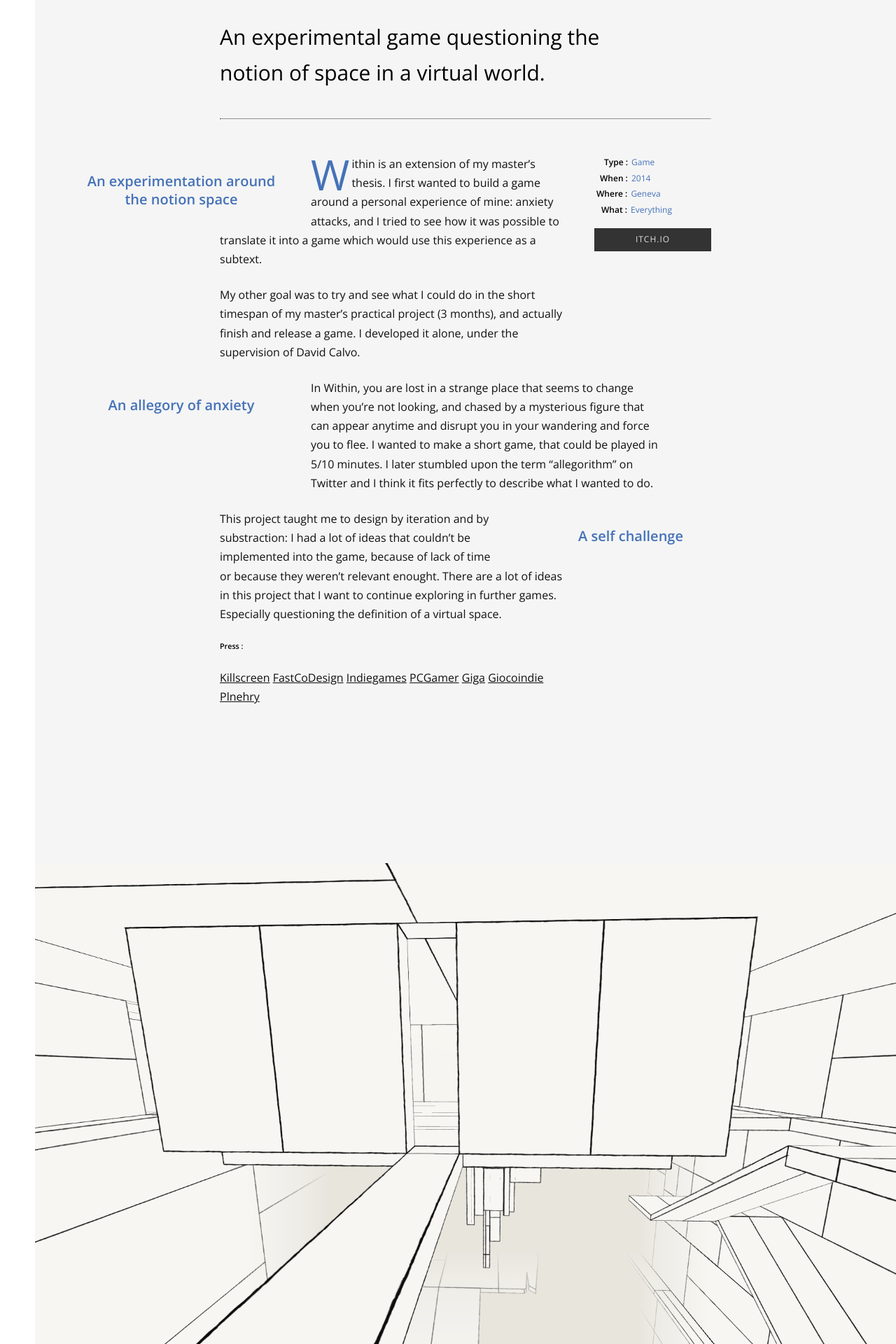
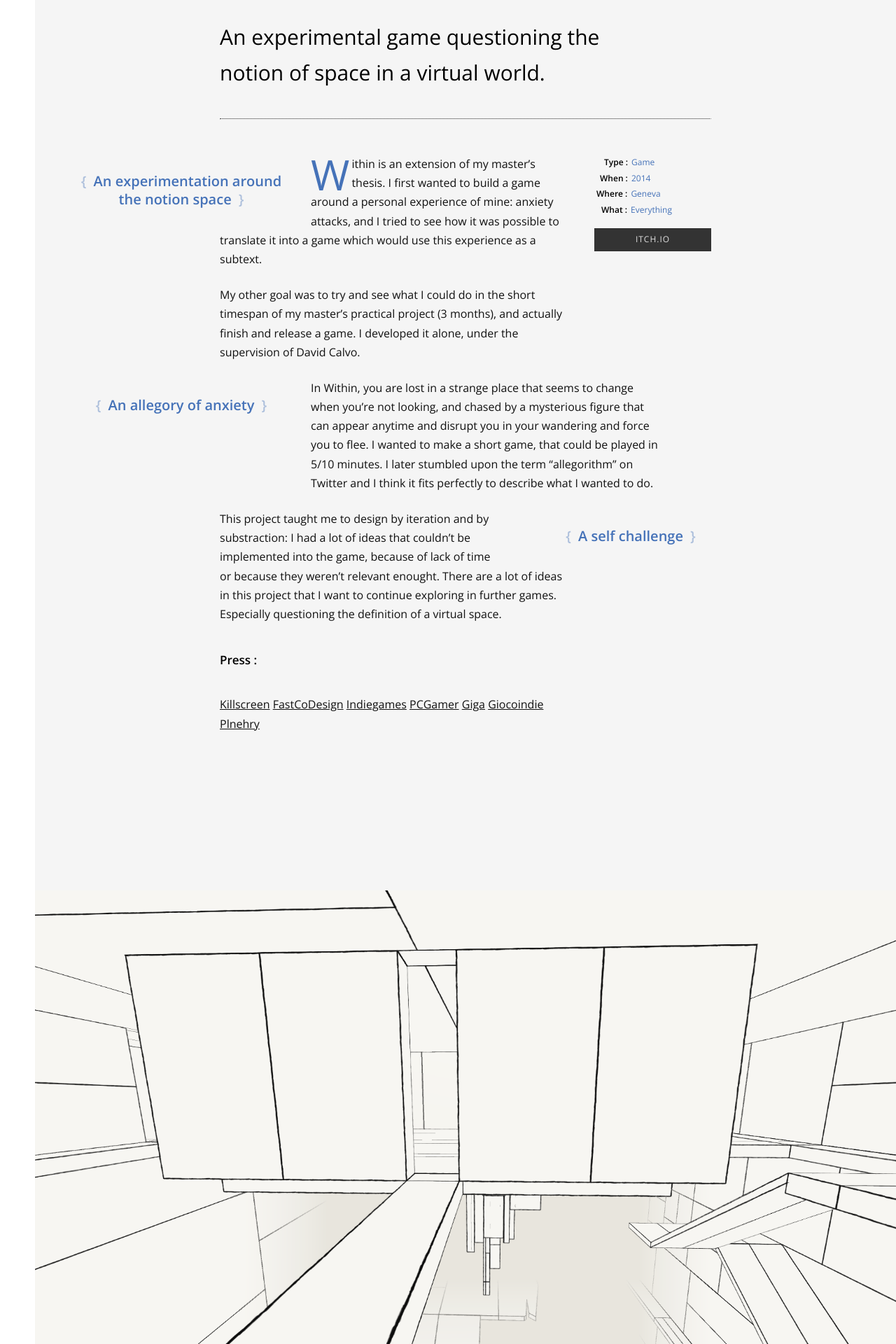
Before and after one commit to ragekit/ragekit.github.io, a Jekyll site: the page built from _posts/2014-10-10-Within.markdown, in a window 1280 px wide. Shown: the part 1073-2993 px from the top of the page at 70% size. Built offline with Jekyll 4.4.1, drawn with Linux system fonts in a browser that asks for light colours; some web fonts are replaced.

Commit message:
[][][][]{]{]{]{]@{@{@{@

```diff
--- a/css/main.scss
+++ b/css/main.scss
@@ -575,19 +575,23 @@
     transition: all .3s;
   }
 
- /*  h3:before,h4:before,h5:before{
-    content:"\"";
+   h3:before,h4:before,h5:before{
+    content:"{";
     //font-size:20px;
-    font-weight:600;
+    //font-weight:600;
     position:relative;
+    margin-right:10px;
+    opacity:.4;
     //top:5px;
     //left:-3px;
   }
   h3:after,h4:after,h5:after{
-    content:"\"";
+    content:"}";
     //font-size:20px;
-    font-weight:600;
+   // font-weight:600;
     position:relative;
+    opacity:.4;
+    margin-left:10px;
     //top:2px;
     //left:5px;
   }
@@ -596,7 +600,7 @@
     font-size:17px;
     color: $bigdarkgray;
   //  text-decoration:underline;
-  } */
+  }
 
 }
 
```
